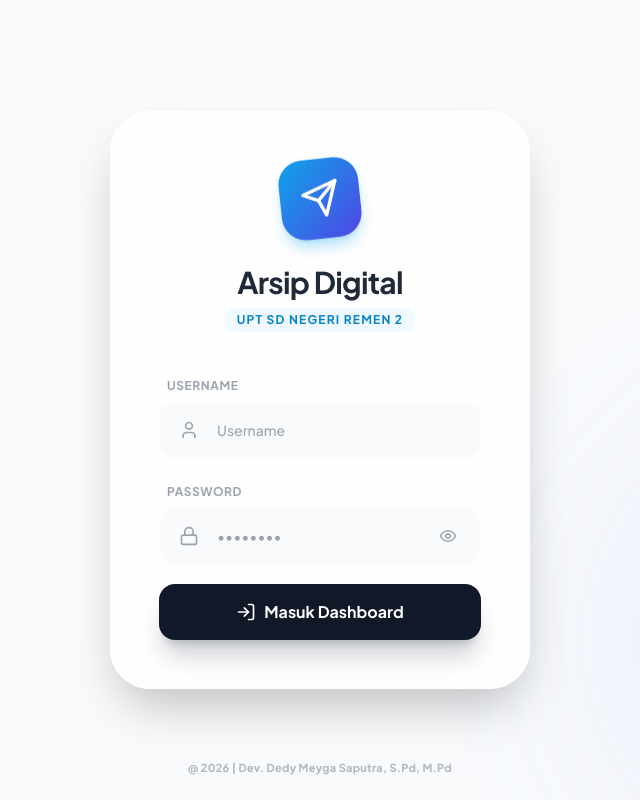
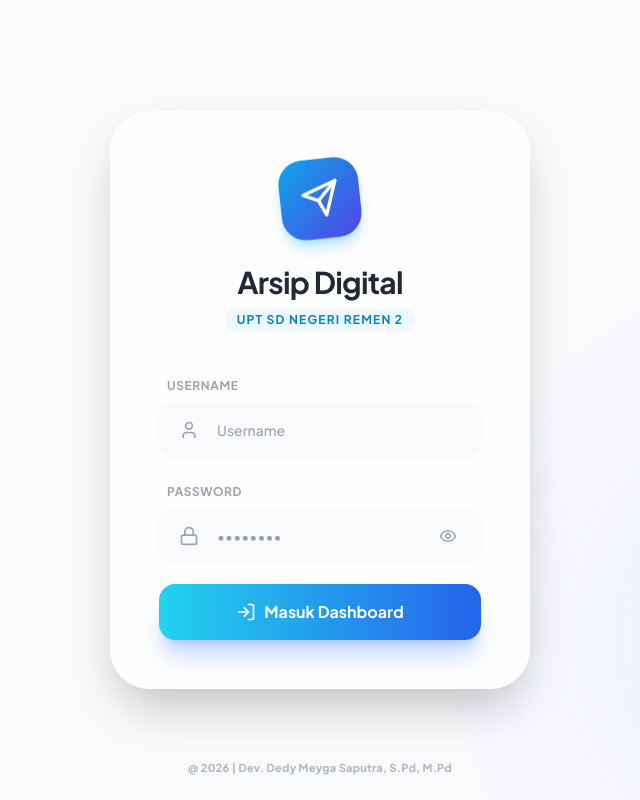
Before and after one commit to metropoliz00/Arsip-Digital, a React (Vite) app: page / in a window 1280 px wide. Shown: the whole page, without its empty margins (320-960 px from the left). Built offline with nearby package versions, Linux system fonts and the light colour scheme.

Commit message:
feat: Update login button style
Enhances the login button's appearance with a gradient background and improved shadow for a more modern and engaging look.

```diff
--- a/App.tsx
+++ b/App.tsx
@@ -264,7 +264,7 @@ const App: React.FC = () => {
             <button
               type="submit"
               disabled={isLoggingIn}
-              className="w-full bg-gray-900 hover:bg-black text-white font-bold py-4 rounded-2xl shadow-xl shadow-gray-900/20 transition-all transform hover:-translate-y-1 active:scale-95 flex items-center justify-center space-x-2 mt-4"
+              className="w-full bg-gradient-to-r from-cyan-400 to-blue-600 hover:from-cyan-500 hover:to-blue-700 text-white font-bold py-4 rounded-2xl shadow-xl shadow-blue-500/30 transition-all transform hover:-translate-y-1 active:scale-95 flex items-center justify-center space-x-2 mt-4"
             >
               {isLoggingIn ? <Loader2 size={20} className="animate-spin" /> : <><LogIn size={20} /><span>Masuk Dashboard</span></>}
             </button>
```
